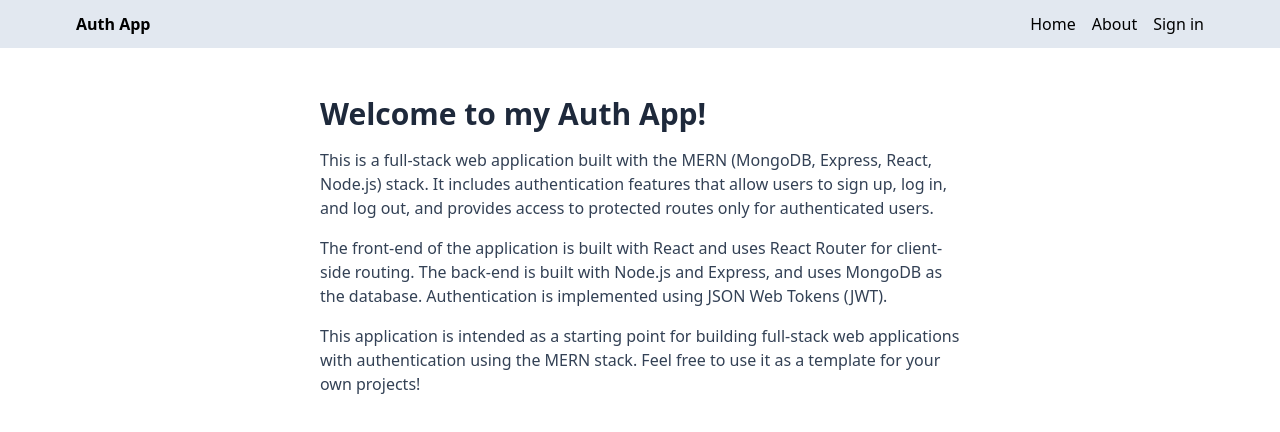
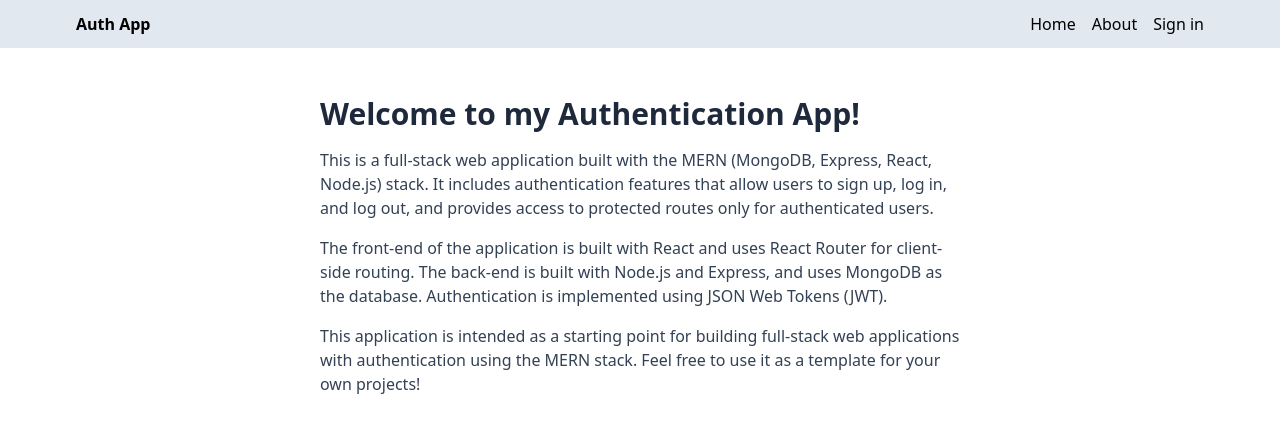
Before and after one commit to ajin5/mern-auth, a React (Vite) app in the folder client/: page / in a window 1280 px wide. Shown: the top 432 px of the page. Built offline with nearby package versions, Linux system fonts and the light colour scheme; no server answers.

Commit message:
home page update

```diff
--- a/client/src/pages/Home.jsx
+++ b/client/src/pages/Home.jsx
@@ -4,7 +4,7 @@ export default function Home() {
   return (
     <div className="px-4 py-12 max-w-2xl mx-auto">
       <h1 className="text-3xl font-bold  mb-4 text-slate-800">
-        Welcome to my Auth App!
+        Welcome to my Authentication App!
       </h1>
       <p className="mb-4 text-slate-700">
         This is a full-stack web application built with the MERN (MongoDB,
```
